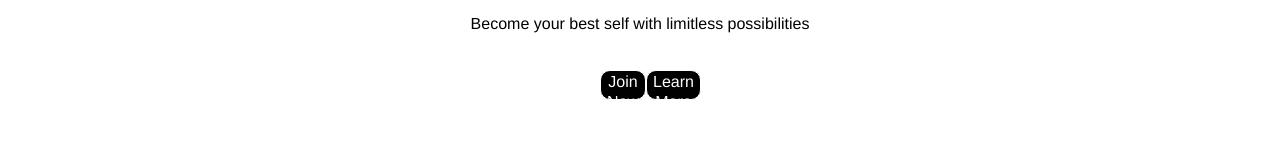
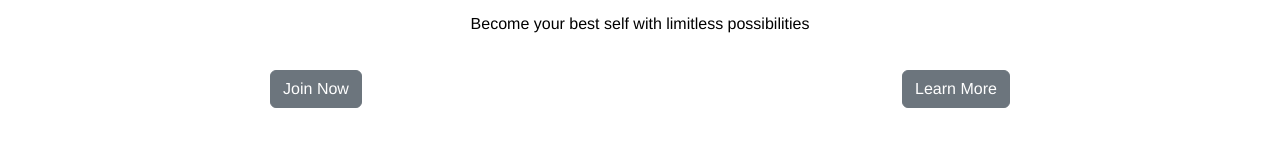
Before and after one commit to ylopez25/hobby_lobby, a React (Create React App) app: page / in a window 1280 px wide. Shown: the part 246-395 px from the top of the page. Built offline with nearby package versions, Linux system fonts and the light colour scheme; no server answers; grey boxes are pictures that could not be loaded.

Commit message:
landing pg btns

```diff
--- a/src/Pages/Home.js
+++ b/src/Pages/Home.js
@@ -13,12 +13,12 @@ export default function Home() {
         <p>Become your best self with limitless possibilities</p>
         <br />
         <div className="home_btn">
-          <button>
+          <button className="btn btn-secondary">
             <Link to="/signup" style={{ textDecoration: "none", color: "white" }}>
               Join Now
             </Link>
-          </button>
-          <button>Learn More</button>
+          </button >
+          <button className="btn btn-secondary">Learn More</button>
         </div>
       </div>
       <div className="home_info">
--- a/src/components/Home.css
+++ b/src/components/Home.css
@@ -9,16 +9,6 @@
 .home_btn {
   display: flex;
   justify-content: space-around;
-  padding: 0px 600px;
-  height: 30px;
-}
-
-.home_btn button {
-  color: white;
-  background: black;
-  border: 1px solid;
-  cursor: pointer;
-  border-radius: 10px;
 }
 
 .home_writing {
```
